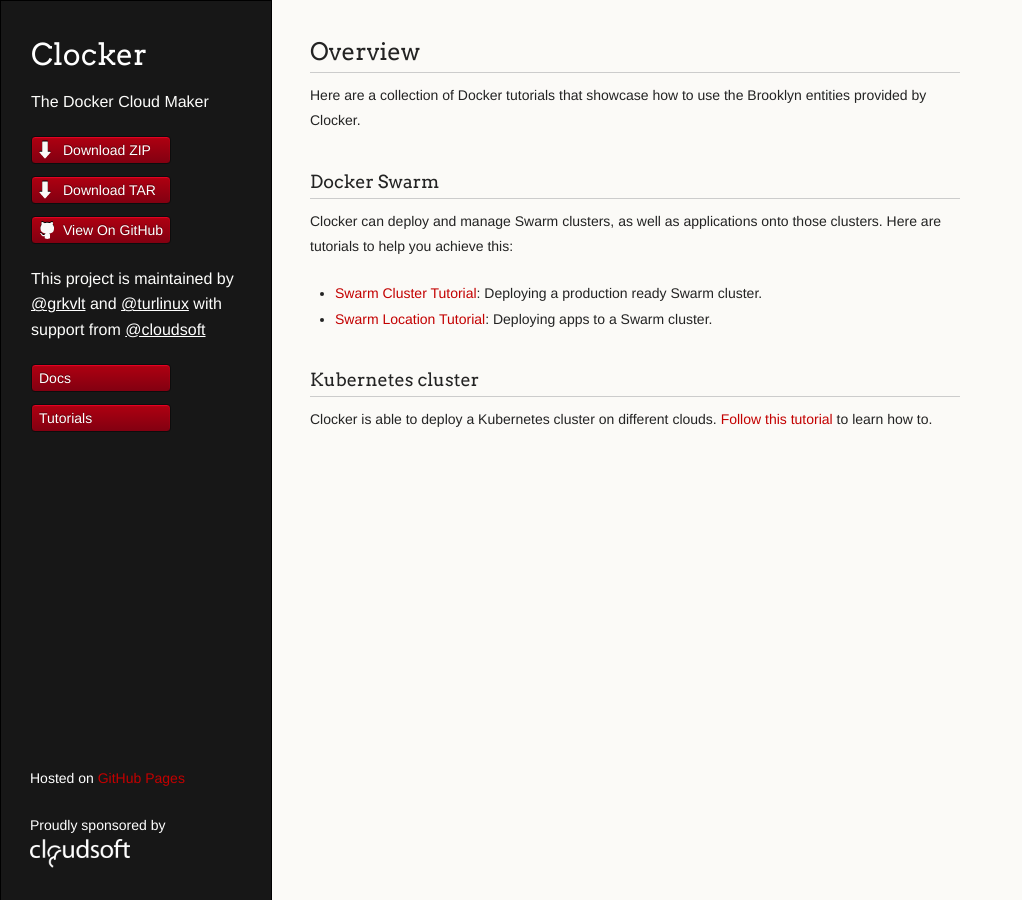
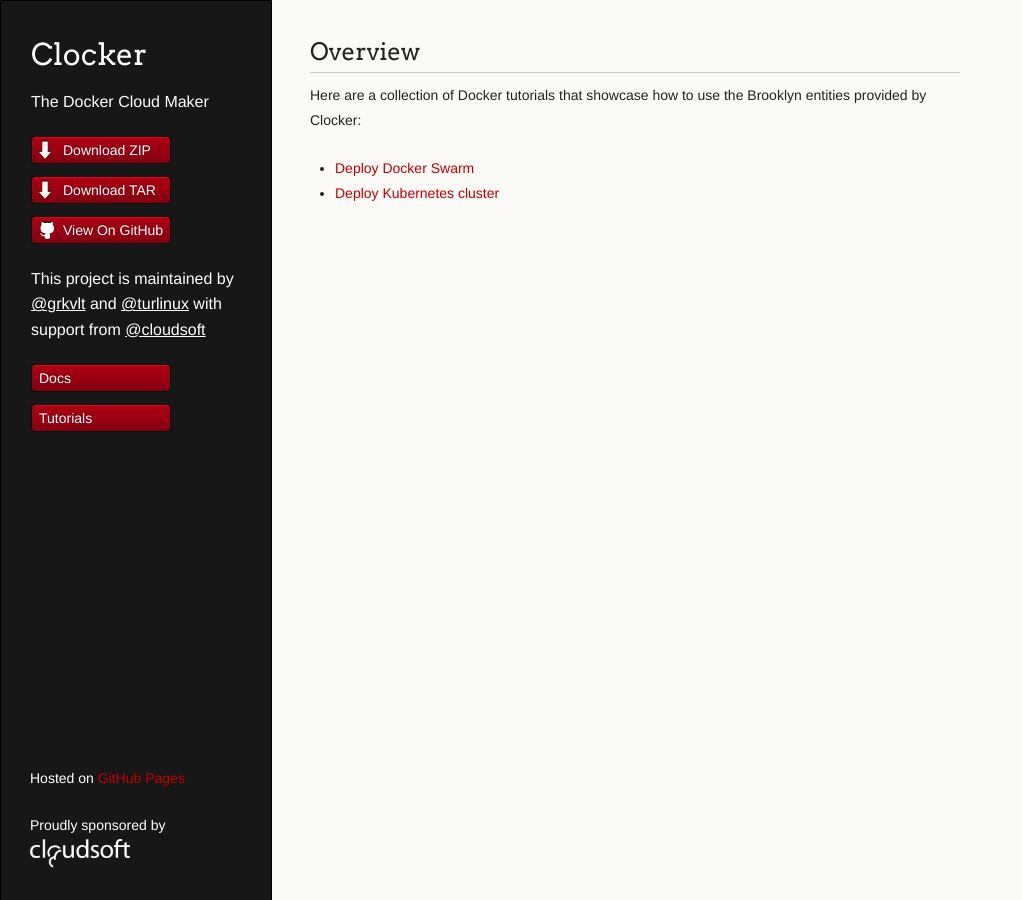
Before and after one commit to brooklyncentral/clocker, a Jekyll site: the page built from tutorials/index.md, in a window 1280 px wide. Shown: the whole page, without its empty margins (0-1022 px from the left). Built offline with Jekyll 4.4.1, drawn with Linux system fonts in a browser that asks for light colours.

Commit message:
Removed swarm location tutorial

```diff
--- a/tutorials/index.md
+++ b/tutorials/index.md
@@ -3,18 +3,11 @@
 title: Tutorials
 children:
 - swarm-cluster.md
-- swarm-location.md
 - kubernetes-cluster.md
 ---
 
 ## Overview
-Here are a collection of Docker tutorials that showcase how to use the Brooklyn entities provided by Clocker.
+Here are a collection of Docker tutorials that showcase how to use the Brooklyn entities provided by Clocker:
 
-### Docker Swarm
-Clocker can deploy and manage Swarm clusters, as well as applications onto those clusters. Here are tutorials to help you achieve this:
-
-* [Swarm Cluster Tutorial](swarm-cluster.html): Deploying a production ready Swarm cluster.
-* [Swarm Location Tutorial](swarm-location.html): Deploying apps to a Swarm cluster.
-
-### Kubernetes cluster
-Clocker is able to deploy a Kubernetes cluster on different clouds. [Follow this tutorial](kubernetes-cluster.html) to learn how to.
+- [Deploy Docker Swarm](swarm-cluster.html)
+- [Deploy Kubernetes cluster](kubernetes-cluster.html)
```
Also changed, not shown: index.md (+1 -1 lines), tutorials/swarm-location.md (deleted, +0 -48 lines).
